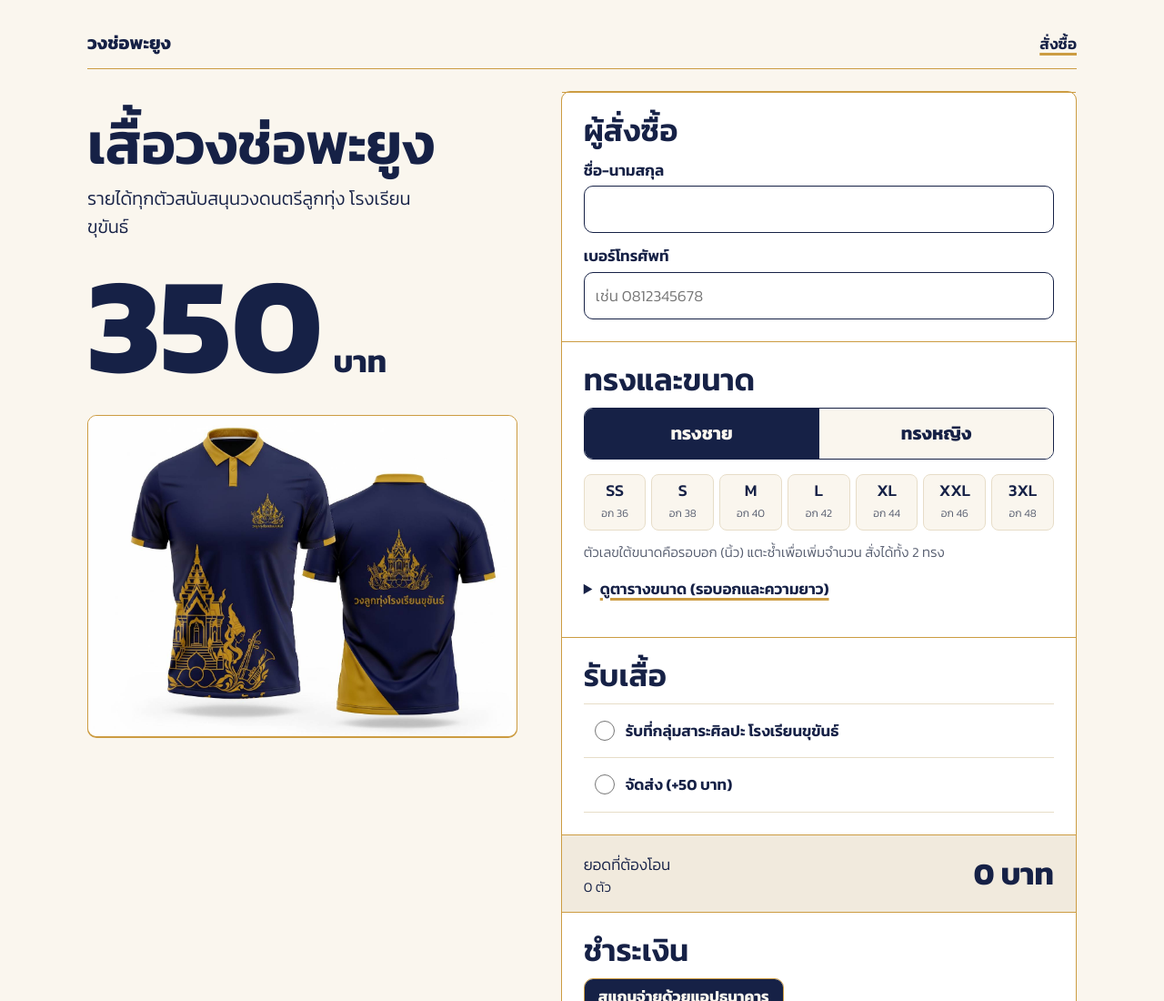
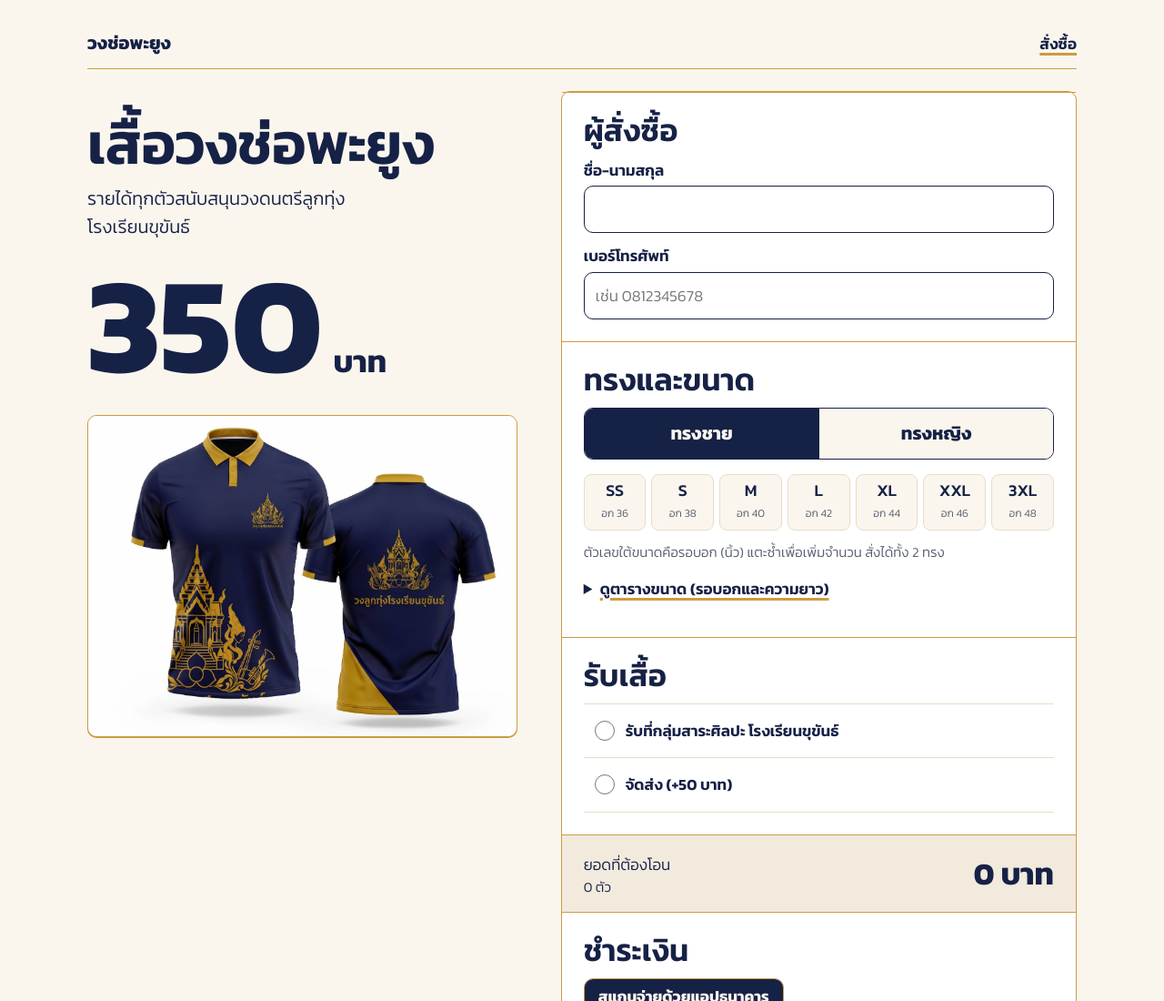
Before and after one commit to chophayung/chophayung.github.io, a plain HTML site: page index.html in a window 1280 px wide. Shown: the top 1100 px of the page at 91% size. Drawn offline with Linux system fonts and the light colour scheme.

Commit message:
Update paragraph for clarity and add nowrap span

```diff
--- a/index.html
+++ b/index.html
@@ -184,7 +184,7 @@ details.chart summary{margin-top:2px}
 <div class="hero">
 <div>
 <h1>เสื้อวงช่อพะยูง</h1>
-<p>รายได้ทุกตัวสนับสนุนวงดนตรีลูกทุ่ง โรงเรียนขุขันธ์</p>
+<p>รายได้ทุกตัวสนับสนุนวงดนตรีลูกทุ่ง <span class="nowrap">โรงเรียนขุขันธ์</span></p>
 <div class="price"><b>350</b><span>บาท</span></div>
 </div>
 <img class="shot" src="shirt.jpg" alt="เสื้อโปโลสีกรมท่าขอบเหลืองทอง ด้านหน้าและด้านหลัง ลายวงลูกทุ่งโรงเรียนขุขันธ์" width="1480" height="1110">
```
